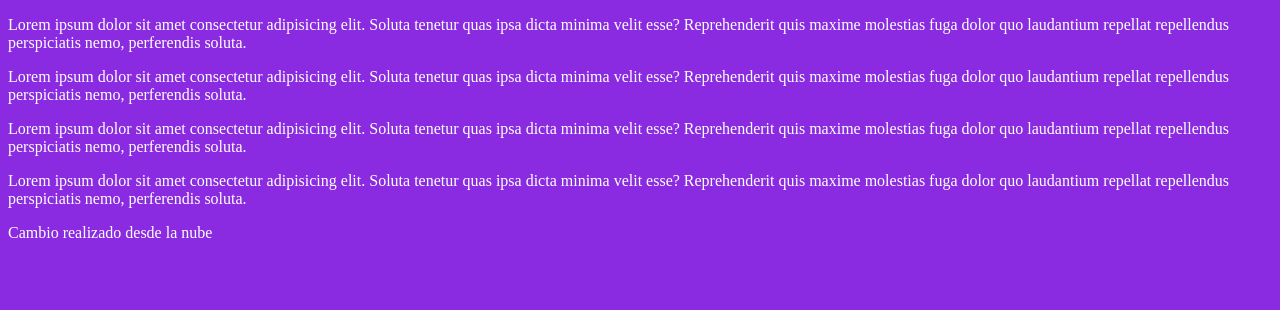
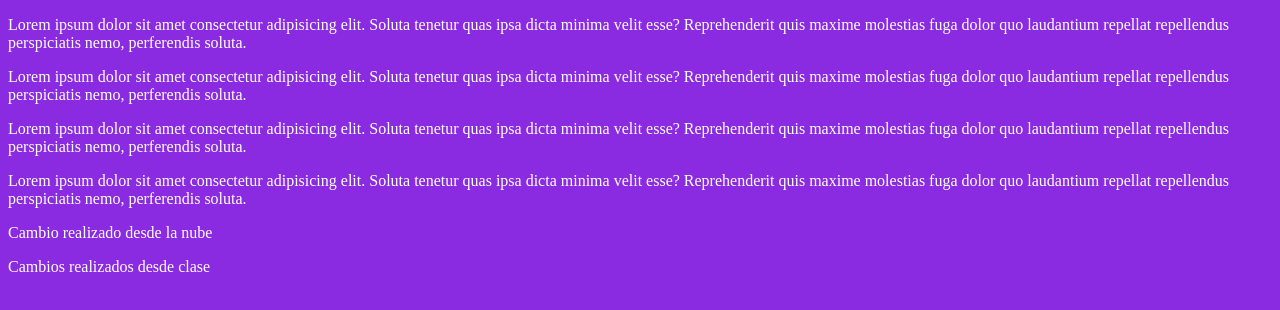
Before and after one commit to AntoniaPuertas/pruebagit, a plain HTML site: page index.html in a window 1280 px wide. Drawn offline with Linux system fonts and the light colour scheme.

Commit message:
cambios viernes

```diff
--- a/index.html
+++ b/index.html
@@ -12,5 +12,6 @@
     <p>Lorem ipsum dolor sit amet consectetur adipisicing elit. Soluta tenetur quas ipsa dicta minima velit esse? Reprehenderit quis maxime molestias fuga dolor quo laudantium repellat repellendus perspiciatis nemo, perferendis soluta.</p>
     <p>Lorem ipsum dolor sit amet consectetur adipisicing elit. Soluta tenetur quas ipsa dicta minima velit esse? Reprehenderit quis maxime molestias fuga dolor quo laudantium repellat repellendus perspiciatis nemo, perferendis soluta.</p>
     <p>Cambio realizado desde la nube</p>
+    <p>Cambios realizados desde clase</p>
 </body>
 </html>
```
